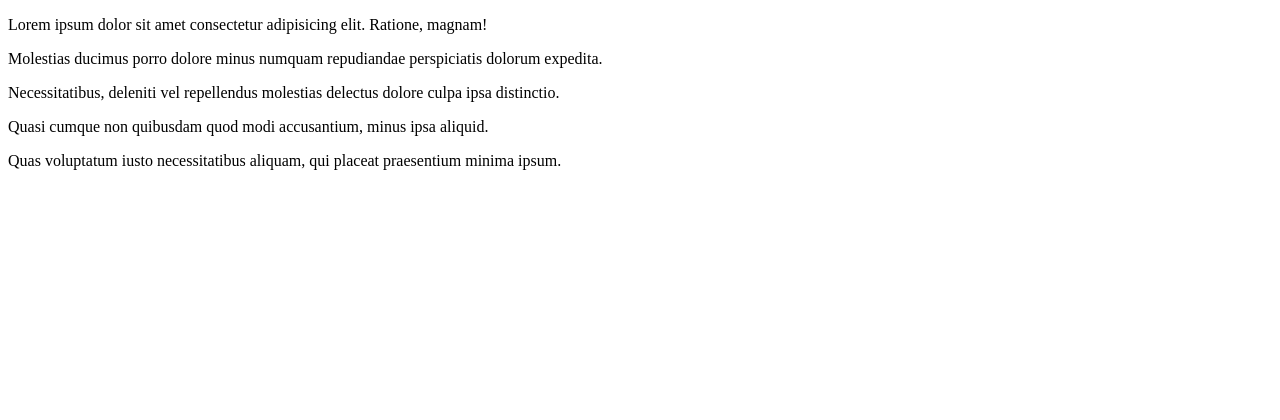
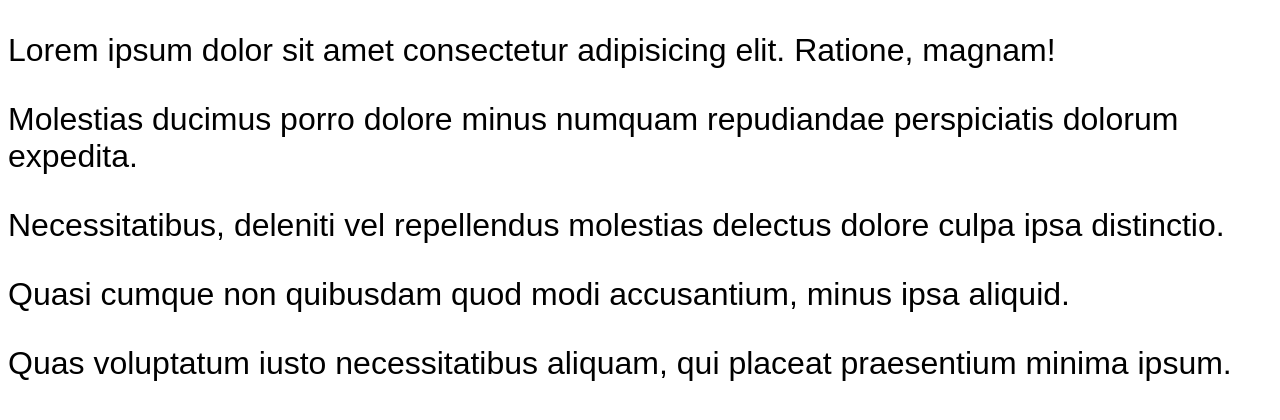
Before and after one commit to shaizmd/Mypractise, a plain HTML site: page index.html in a window 1280 px wide. Drawn offline with Linux system fonts and the light colour scheme.

Commit message:
added css file

```diff
--- a/index.html
+++ b/index.html
@@ -4,6 +4,7 @@
     <meta charset="UTF-8">
     <meta name="viewport" content="width=device-width, initial-scale=1.0">
     <title>Document</title>
+    <link rel="stylesheet" href="style.css">
 </head>
 <body>
     <p>Lorem ipsum dolor sit amet consectetur adipisicing elit. Ratione, magnam!</p>
--- /dev/null
+++ b/style.css
@@ -0,0 +1,4 @@
+p{
+    font-size: 2rem;
+    font-family: sans-serif;
+}
```
